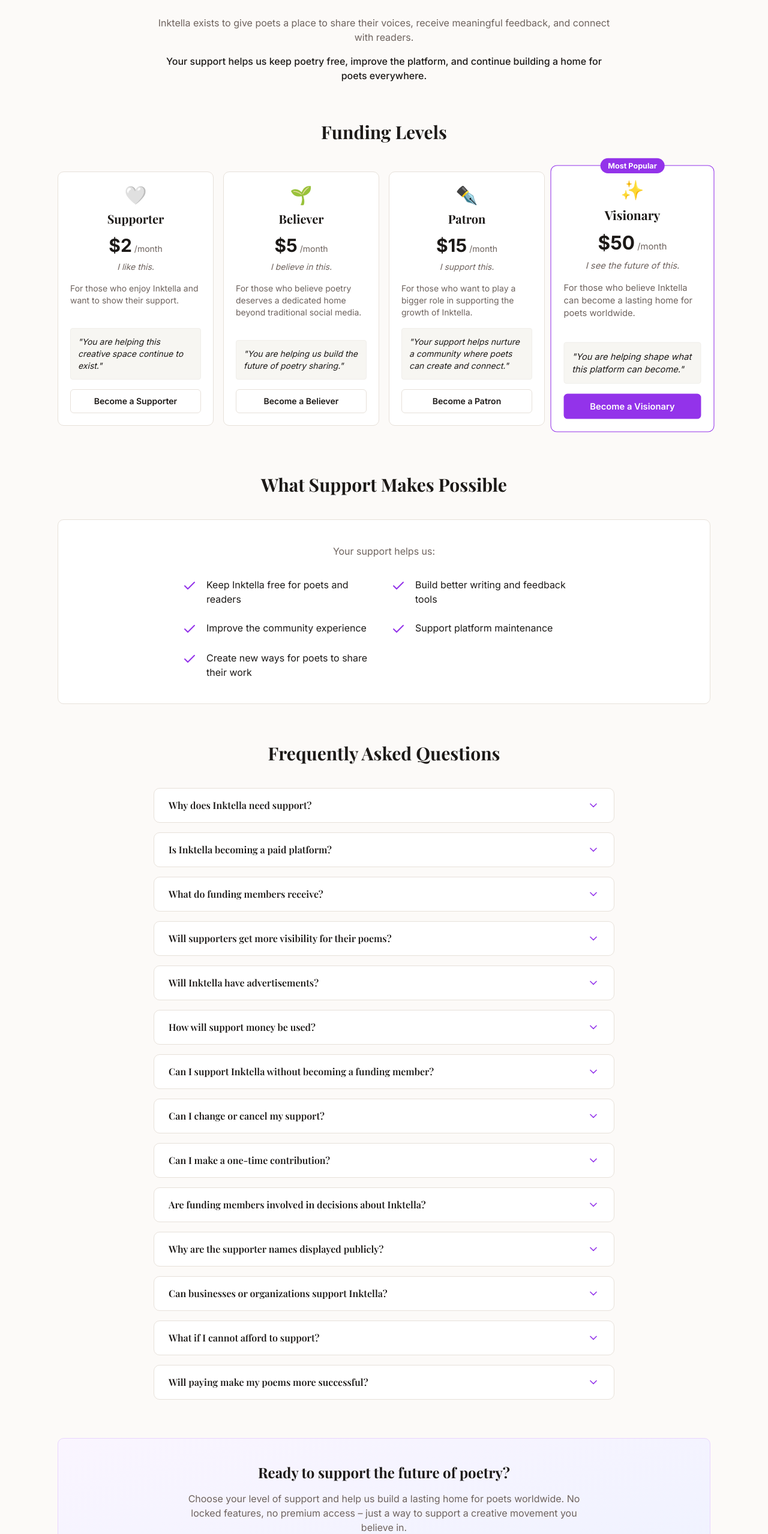
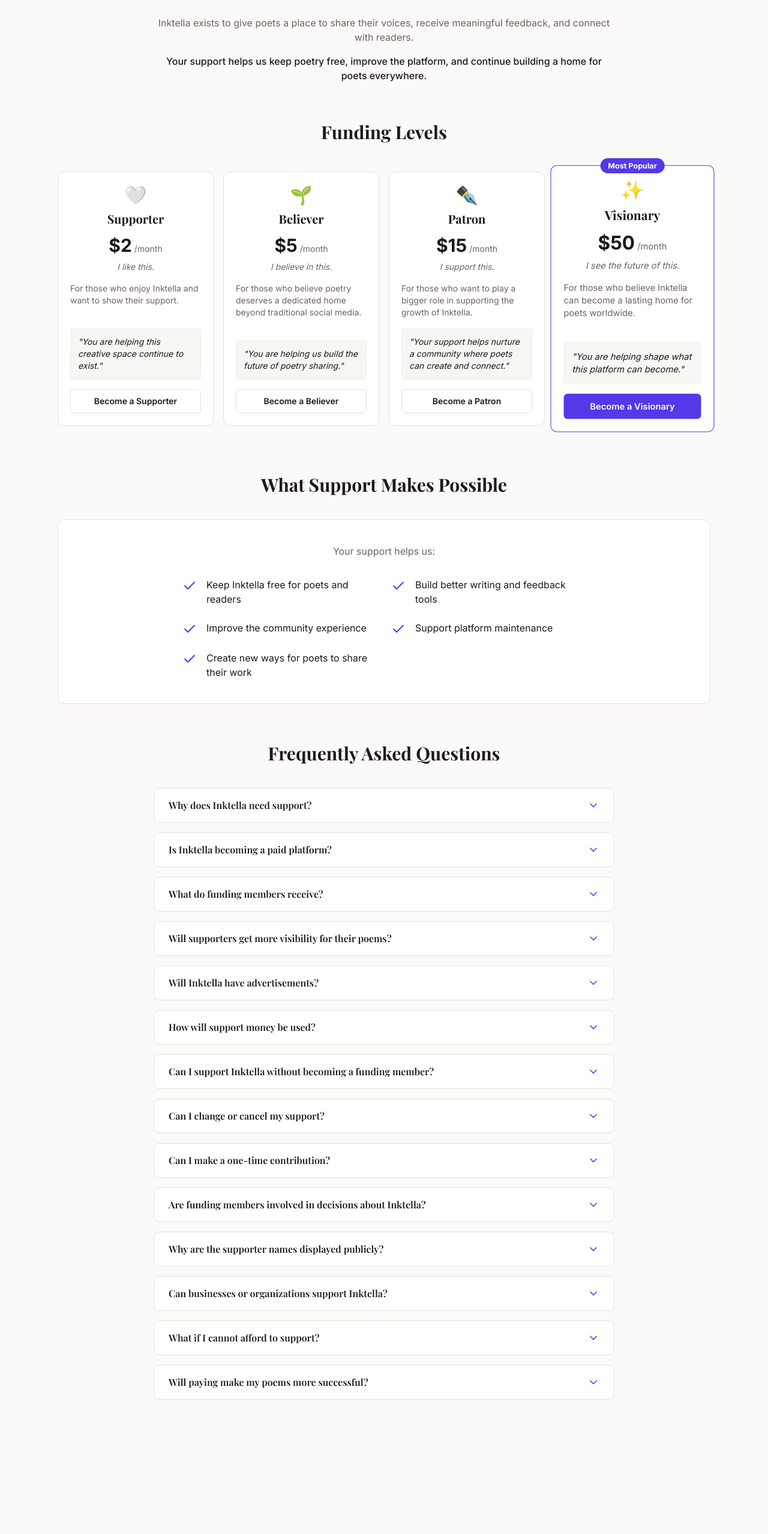
Before and after one commit to De2002/Inktella-9b0li3, a React (Vite) app: page /love-inktella in a window 1280 px wide. Shown: the part 242-2800 px from the top of the page at 60% size. After the commit the page ends 2720 px from the top, so only its background shows below. Built offline with nearby package versions, Linux system fonts and the light colour scheme; a web font is replaced by a local one.

Commit message:
feat: update color scheme to brand colors on LoveInktella and RefundPolicyPage

```diff
--- a/src/pages/LoveInktella.tsx
+++ b/src/pages/LoveInktella.tsx
@@ -165,12 +165,12 @@
             {fundingTiers.map((tier, idx) => (
               <div
                 key={tier.id}
-                className={`relative bg-surface border rounded-lg p-6 sm:p-5 flex flex-col h-full transition-all hover:border-purple-400 ${
-                  idx === 3 ? 'lg:scale-105 border-purple-600 dark:border-purple-500' : 'border-border'
+                className={`relative bg-surface border rounded-lg p-6 sm:p-5 flex flex-col h-full transition-all hover:border-brand-400 ${
+                  idx === 3 ? 'lg:scale-105 border-brand-600 dark:border-brand-500' : 'border-border'
                 }`}
               >
                 {idx === 3 && (
-                  <div className="absolute -top-3 left-1/2 transform -translate-x-1/2 bg-purple-600 text-white px-3 py-1 rounded-full text-xs font-bold">
+                  <div className="absolute -top-3 left-1/2 transform -translate-x-1/2 bg-brand-600 text-white px-3 py-1 rounded-full text-xs font-bold">
                     Most Popular
                   </div>
                 )}
@@ -193,7 +193,7 @@
                 <Button
                   className={`w-full font-semibold ${
                     idx === 3
-                      ? 'bg-purple-600 hover:bg-purple-700 dark:bg-purple-700 dark:hover:bg-purple-600 text-white'
+                      ? 'bg-brand-600 hover:bg-brand-700 dark:bg-brand-700 dark:hover:bg-brand-600 text-white'
                       : 'bg-surface-secondary hover:bg-background-subtle border border-border text-foreground'
                   }`}
                 >
@@ -216,7 +216,7 @@
             <div className="grid grid-cols-1 sm:grid-cols-2 gap-4 sm:gap-6 max-w-2xl mx-auto">
               {impacts.map((impact, idx) => (
                 <div key={idx} className="flex items-start gap-3 sm:gap-4">
-                  <Check className="w-5 h-5 sm:w-6 sm:h-6 text-purple-600 dark:text-purple-400 flex-shrink-0 mt-0.5" />
+                  <Check className="w-5 h-5 sm:w-6 sm:h-6 text-brand-600 dark:text-brand-400 flex-shrink-0 mt-0.5" />
                   <span className="text-foreground text-sm sm:text-base">{impact}</span>
                 </div>
               ))}
@@ -238,7 +238,7 @@
                 >
                   <h3 className="font-semibold text-foreground text-sm sm:text-base pr-4">{faq.question}</h3>
                   <ChevronDown
-                    className={`w-5 h-5 text-purple-600 dark:text-purple-400 flex-shrink-0 transition-transform ${
+                    className={`w-5 h-5 text-brand-600 dark:text-brand-400 flex-shrink-0 transition-transform ${
                       expandedFAQ === faq.id ? 'transform rotate-180' : ''
                     }`}
                   />
@@ -252,27 +252,6 @@
             ))}
           </div>
         </div>
-
-        {/* CTA Section */}
-        <div className="bg-gradient-to-br from-purple-50 dark:from-purple-900 to-indigo-50 dark:to-indigo-900 border border-purple-200 dark:border-purple-700 rounded-lg p-8 sm:p-10 text-center">
-          <h3 className="text-xl sm:text-2xl font-bold text-foreground mb-3 sm:mb-4">
-            Ready to support the future of poetry?
-          </h3>
-          <p className="text-foreground-secondary mb-6 sm:mb-8 max-w-2xl mx-auto text-sm sm:text-base">
-            Choose your level of support and help us build a lasting home for poets worldwide. No locked features, no premium access – just a way to support a creative movement you believe in.
-          </p>
-          <div className="flex flex-col sm:flex-row gap-3 sm:gap-4 justify-center">
-            <Button className="bg-purple-600 hover:bg-purple-700 dark:bg-purple-700 dark:hover:bg-purple-600 text-white font-semibold px-6 sm:px-8 py-2 sm:py-3">
-              Explore Tiers Above
-            </Button>
-            <Button
-              variant="outline"
-              className="border-purple-600 dark:border-purple-400 text-purple-600 dark:text-purple-400 hover:bg-purple-50 dark:hover:bg-purple-950 font-semibold px-6 sm:px-8 py-2 sm:py-3"
-            >
-              Learn More
-            </Button>
-          </div>
-        </div>
       </div>
     </div>
   );
--- a/src/pages/RefundPolicyPage.tsx
+++ b/src/pages/RefundPolicyPage.tsx
@@ -6,7 +6,7 @@
       <div className="max-w-3xl mx-auto px-4 sm:px-6 lg:px-8 py-12 sm:py-16">
         {/* Header */}
         <div className="mb-12">
-          <Link to="/" className="text-purple-600 dark:text-purple-400 hover:text-purple-700 dark:hover:text-purple-300 font-medium text-sm mb-6 inline-block">
+          <Link to="/" className="text-brand-600 dark:text-brand-400 hover:text-brand-700 dark:hover:text-brand-300 font-medium text-sm mb-6 inline-block">
             ← Back to Inktella
           </Link>
           <h1 className="text-4xl sm:text-5xl font-bold text-foreground mb-3">Refund Policy</h1>
@@ -162,7 +162,7 @@
           <p className="text-foreground-secondary text-sm mb-4">Have questions about supporting Inktella?</p>
           <Link
             to="/love-inktella"
-            className="inline-block px-6 py-3 bg-purple-600 hover:bg-purple-700 dark:bg-purple-700 dark:hover:bg-purple-600 text-white font-semibold rounded-lg transition-colors"
+            className="inline-block px-6 py-3 bg-brand-600 hover:bg-brand-700 dark:bg-brand-700 dark:hover:bg-brand-600 text-white font-semibold rounded-lg transition-colors"
           >
             View Funding Options
           </Link>
```
